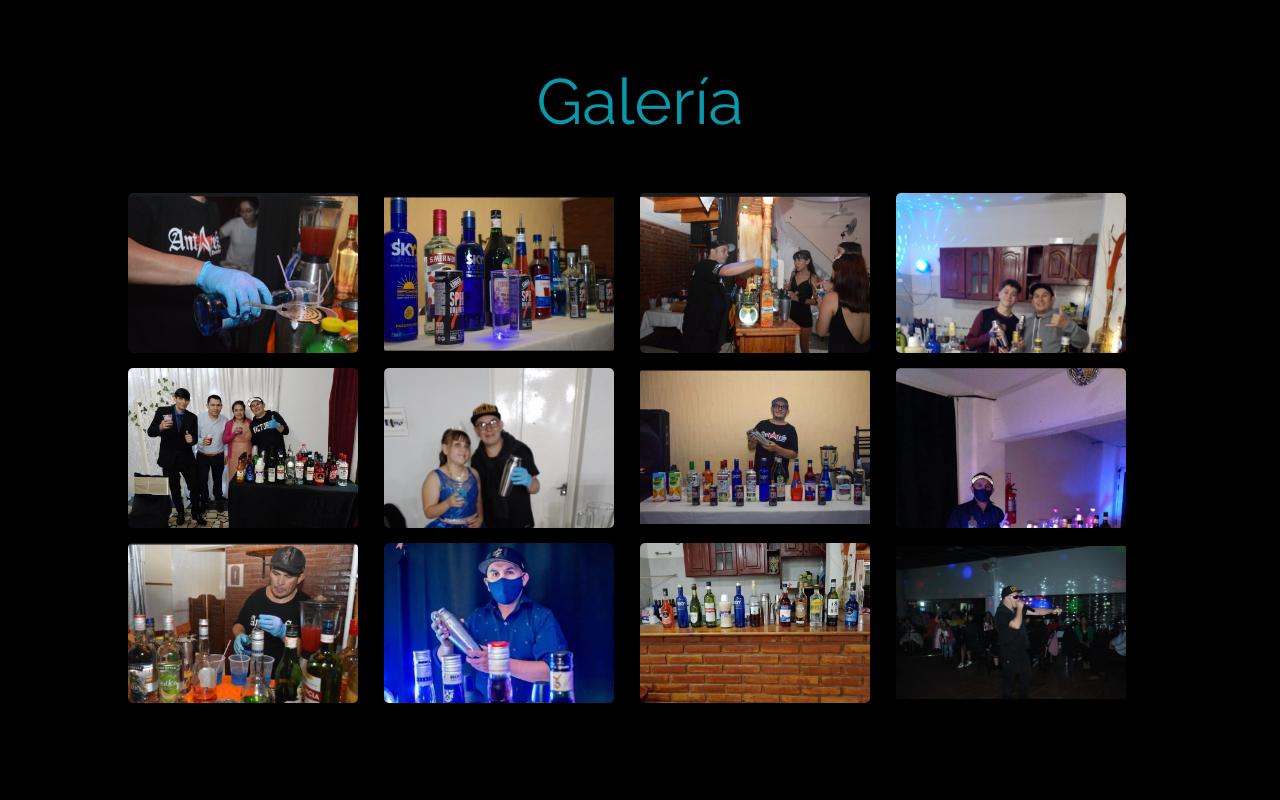
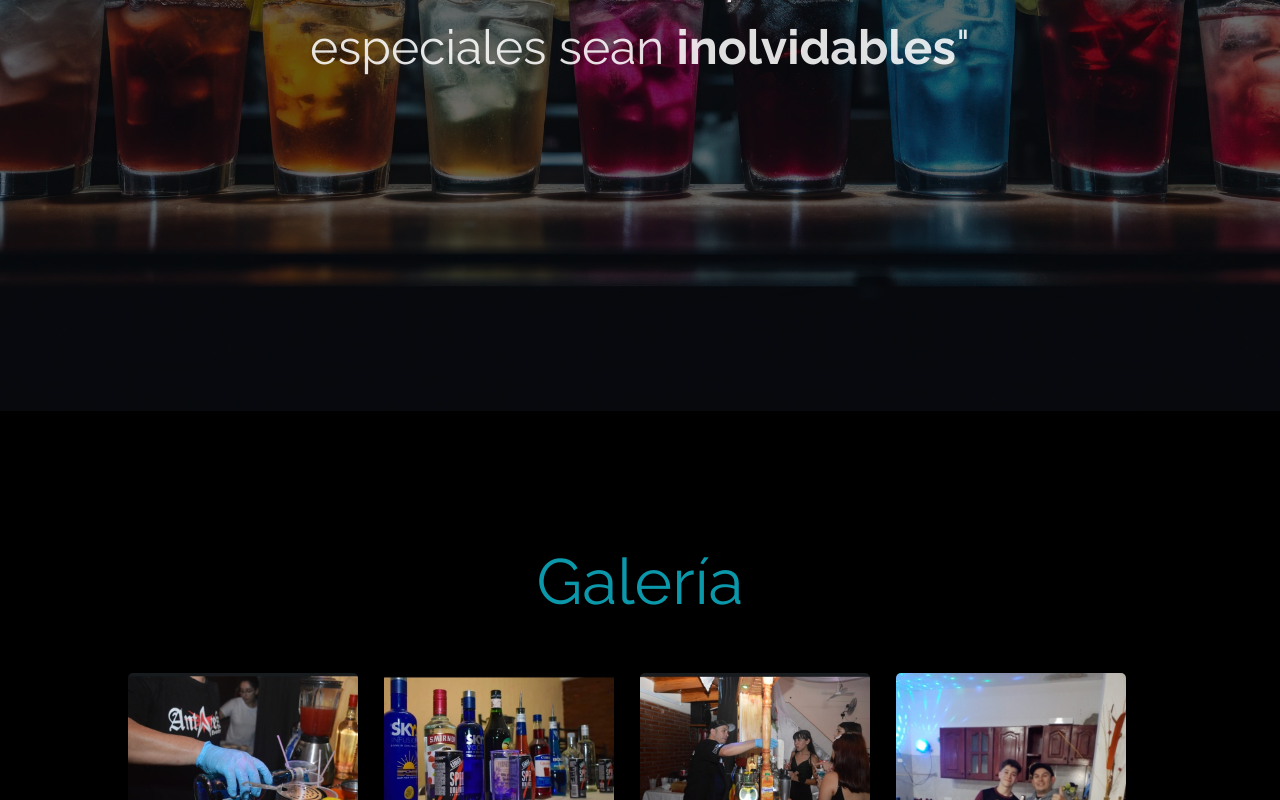
Before and after one commit to Fernskt/EluneyLandingPage, a React (Vite) app: page / in a window 1280 px wide. Shown: the part 2000-2800 px from the top of the page. Built offline with nearby package versions, Linux system fonts and the light colour scheme.

Commit message:
Tema oscuro

```diff
--- a/src/App.css
+++ b/src/App.css
@@ -223,7 +223,7 @@ a:hover{
 }
 
 .sobremi{
-  margin: 7rem 0rem 0rem;
+  margin: 7rem 0rem 10rem;
 }
 .enfasis{
   font-weight: bold;
@@ -253,11 +253,11 @@ a:hover{
   background-attachment: fixed;
   background-position: center;
   width: 100%;
-  height: 30rem;
+  height: 50rem;
 
 }
 .frase{
-  height: 30rem;
+  height: 50rem;
   background-color: #00000094;
   display: flex;
   justify-content: center;
@@ -370,6 +370,7 @@ a:hover{
   background-attachment: fixed;
   background-color: #000000;
   padding: 5rem 0;
+  margin-bottom: 7rem;
 }
 
 /*Footer*/
```
